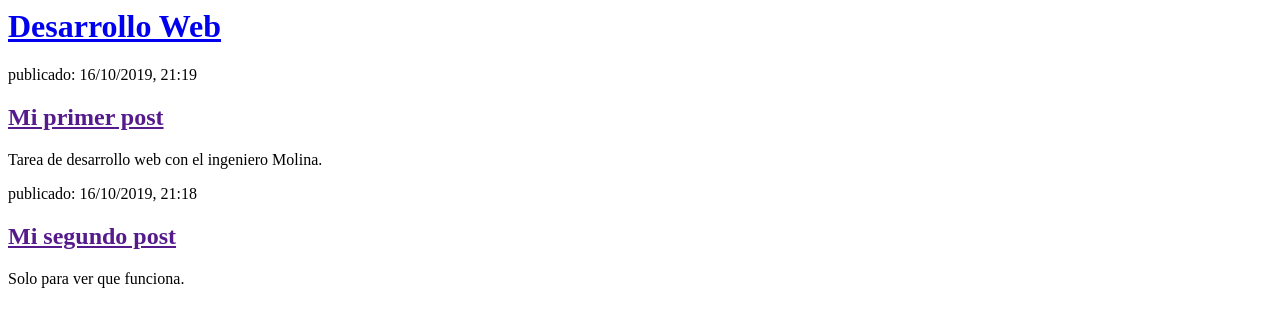
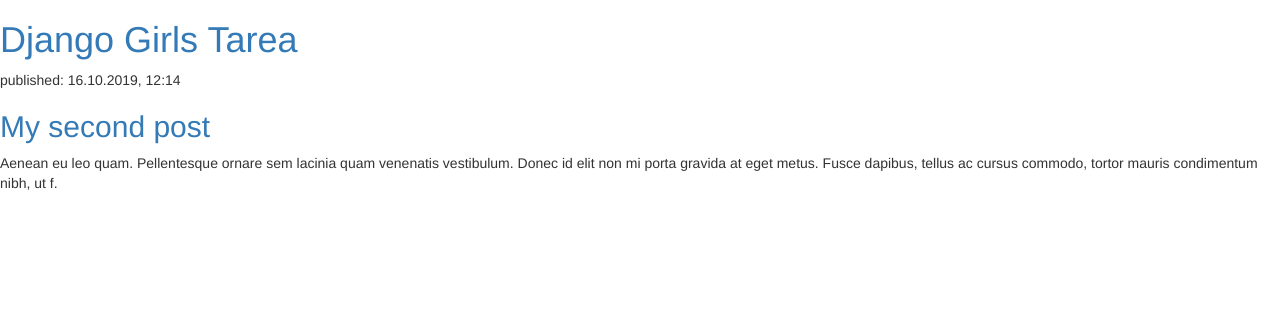
Before and after one commit to lepp91/my-firts-blog, a Django app: page / in a window 1280 px wide. Shown: the top 327 px of the page. Run offline with Django 3.2, Linux system fonts and the light colour scheme; data that the repository does not hold is empty; some libraries are stand-ins or nearby versions.

Commit message:
Templates modificados para mostrar post desde base de datos.

```diff
--- a/blog/templates/blog/post_list.html
+++ b/blog/templates/blog/post_list.html
@@ -1,22 +1,27 @@
-<html>
-    <head>
-        <title>Django Girls tarea</title>
-    </head>
-    <body>
-        <div>
-            <h1><a href="/">Desarrollo Web</a></h1>
+<!DOCTYPE html>
+<html lang="es">
+<head>
+    <meta charset="UTF-8">
+    <title>Inicio</title>
+    <link rel="stylesheet" href="//maxcdn.bootstrapcdn.com/bootstrap/3.2.0/css/bootstrap.min.css">
+<link rel="stylesheet" href="//maxcdn.bootstrapcdn.com/bootstrap/3.2.0/css/bootstrap-theme.min.css">
+</head>
+<body>
+            <div>
+            <h1><a href="/">Django Girls Tarea</a></h1>
         </div>
 
+     {% for post in posts %}
         <div>
-            <p>publicado: 16/10/2019, 21:19</p>
-            <h2><a href="">Mi primer post</a></h2>
-            <p>Tarea de desarrollo web con el ingeniero Molina.</p>
+            <p>publicado: {{ post.published_date }}</p>
+            <h2><a href="">{{ post.title }}</a></h2>
+            <p>{{ post.text|linebreaksbr }}</p>
         </div>
-
+{% endfor %}
         <div>
-            <p>publicado: 16/10/2019, 21:18</p>
-            <h2><a href="">Mi segundo post</a></h2>
-            <p>Solo para ver que funciona.</p>
+            <p>published: 16.10.2019, 12:14</p>
+            <h2><a href="">My second post</a></h2>
+            <p>Aenean eu leo quam. Pellentesque ornare sem lacinia quam venenatis vestibulum. Donec id elit non mi porta gravida at eget metus. Fusce dapibus, tellus ac cursus commodo, tortor mauris condimentum nibh, ut f.</p>
         </div>
-    </body>
+</body>
 </html>
--- a/blog/views.py
+++ b/blog/views.py
@@ -1,6 +1,7 @@
 from django.shortcuts import render
-
-# Create your views here.
+from django.utils import timezone
+from .models import Post
 
 def post_list(request):
-    return render(request, 'blog/post_list.html', {})
+    posts = Post.objects.filter(published_date__lte=timezone.now()).order_by('published_date')
+    return render(request, 'blog/post_list.html', {'posts': posts})
```
